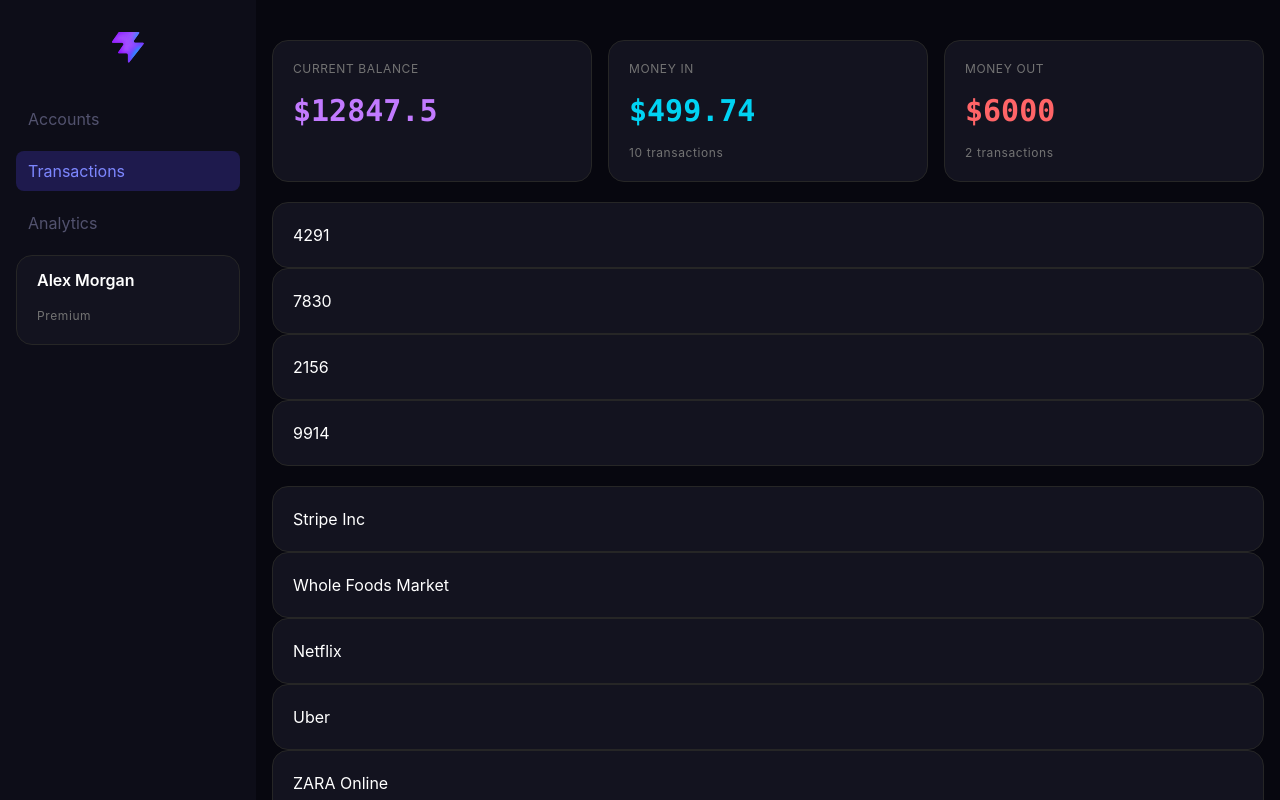
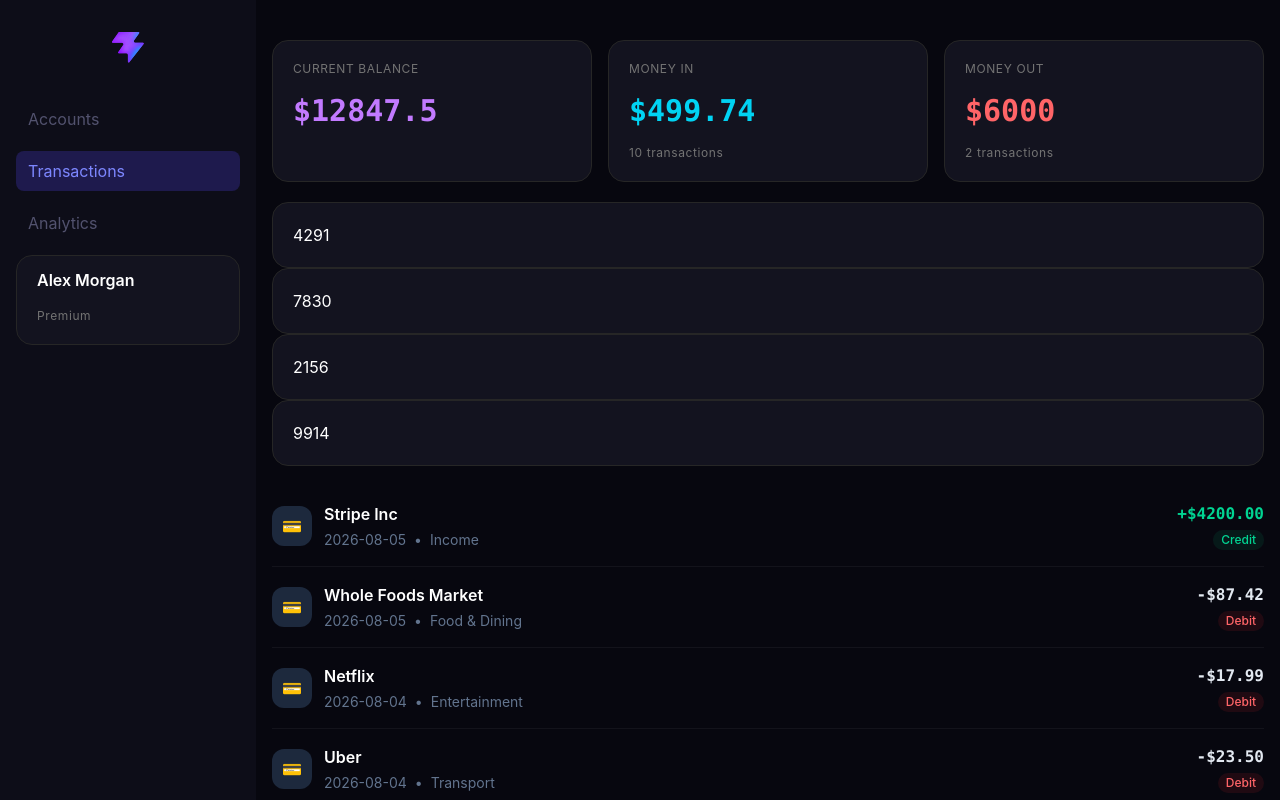
Before and after one commit to D1mchk/Bank-Transactions, a React (Vite) app: page /accounts in a window 1280 px wide. Both pictures are taken after a click on the element "4291". Shown: the top 800 px of the page. Built offline with nearby package versions, Linux system fonts and the light colour scheme.

Commit message:
feat: implement categories state management and display in transactions

```diff
--- /dev/null
+++ b/src/Components/TransactionItem.jsx
@@ -0,0 +1,57 @@
+import { useSelector } from "react-redux";
+
+export default function TransactionItem({ transaction }) {
+  const { merchant, date, categoryId, type, amount } = transaction;
+
+  const isCredit = type === "credit";
+
+  const selectedCategory = useSelector((state) => state.categories.items).find(
+    (cat) => cat.id == categoryId
+  );
+
+  return (
+    <div className="flex items-center justify-between border-b border-white/5 py-4 last:border-none">
+      {/* Левая часть */}
+      <div className="flex items-center gap-3">
+        {/* Иконка */}
+        <div className="flex size-10 items-center justify-center rounded-xl bg-slate-800">
+          💳
+        </div>
+
+        {/* Merchant + дата + категория */}
+        <div>
+          <h3 className="font-semibold text-white">{merchant}</h3>
+
+          <div className="mt-1 flex items-center gap-2 text-sm text-slate-500">
+            <span>{date}</span>
+
+            <span>•</span>
+
+            <span>{selectedCategory?.name ?? "Income"}</span>
+          </div>
+        </div>
+      </div>
+
+      {/* Правая часть */}
+      <div className="flex flex-col items-end gap-1">
+        <span
+          className={`font-mono font-semibold ${
+            isCredit ? "text-emerald-400" : "text-slate-200"
+          }`}
+        >
+          {isCredit ? "+" : "-"}${amount.toFixed(2)}
+        </span>
+
+        <span
+          className={`rounded-full px-2 py-0.5 text-xs font-medium ${
+            isCredit
+              ? "bg-emerald-500/10 text-emerald-400"
+              : "bg-red-500/10 text-red-400"
+          }`}
+        >
+          {isCredit ? "Credit" : "Debit"}
+        </span>
+      </div>
+    </div>
+  );
+}
--- a/src/Pages/Transactions.jsx
+++ b/src/Pages/Transactions.jsx
@@ -2,6 +2,7 @@ import { useDispatch, useSelector } from "react-redux";
 import CardInfo from "../Components/CardInfo";
 import CardButton from "../Components/CardButton";
 import { selectAccount } from "../States/slices/accountsSlice";
+import TransactionItem from "../Components/TransactionItem";
 
 function Transactions() {
   const dispatch = useDispatch();
@@ -35,8 +36,6 @@ function Transactions() {
     0
   );
 
-  console.log(positiveTransactions);
-  console.log(sumPositiveTransactions);
   return (
     <div className="my-6">
       <section className="grid grid-cols-1 sm:grid-cols-2 lg:grid-cols-3 gap-4 mb-5">
@@ -89,7 +88,7 @@ function Transactions() {
       </section>
       <section>
         {selectedTransactions.map((transaction) => (
-          <CardInfo key={transaction.id}>{transaction.merchant}</CardInfo>
+          <TransactionItem transaction={transaction} key={transaction.id} />
         ))}
       </section>
     </div>
--- /dev/null
+++ b/src/States/slices/categoriesSlice.js
@@ -0,0 +1,16 @@
+import { createSlice } from "@reduxjs/toolkit";
+import { categories } from "../../mockData";
+
+const initialState = {
+  items: categories,
+  selectedAccountId: null,
+  loading: false,
+};
+
+const categoriesSlice = createSlice({
+  name: "categories",
+  initialState,
+  reducers: {},
+});
+
+export default categoriesSlice.reducer;
--- a/src/States/store.js
+++ b/src/States/store.js
@@ -2,11 +2,13 @@ import { configureStore } from "@reduxjs/toolkit";
 import accountsReducer from "./slices/accountsSlice";
 import userReducer from "./slices/userSlice";
 import transactionsReducer from "./slices/transactionsSlice";
+import categoriesReducer from "./slices/categoriesSlice";
 
 export const store = configureStore({
   reducer: {
     accounts: accountsReducer,
     transactions: transactionsReducer,
     users: userReducer,
+    categories: categoriesReducer,
   },
 });
```
